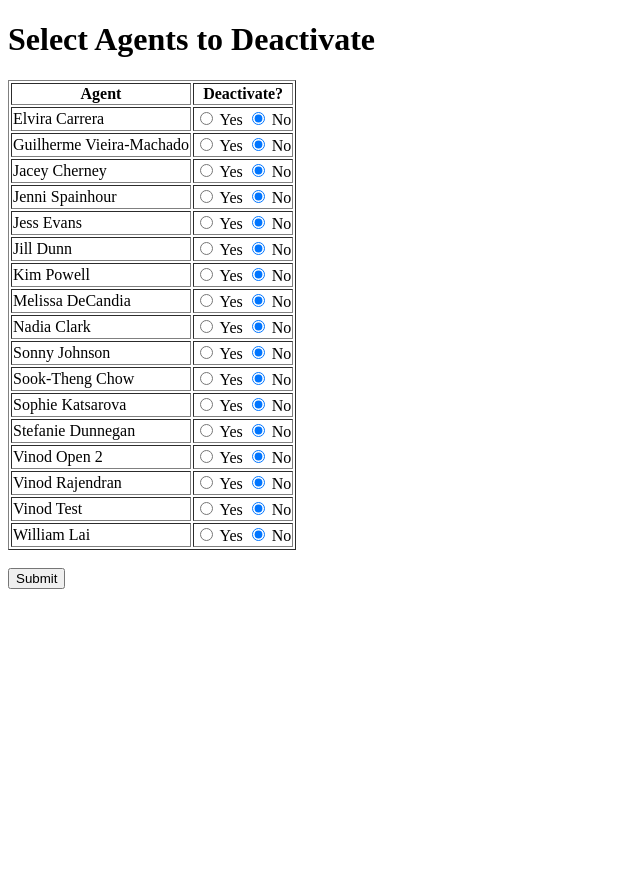
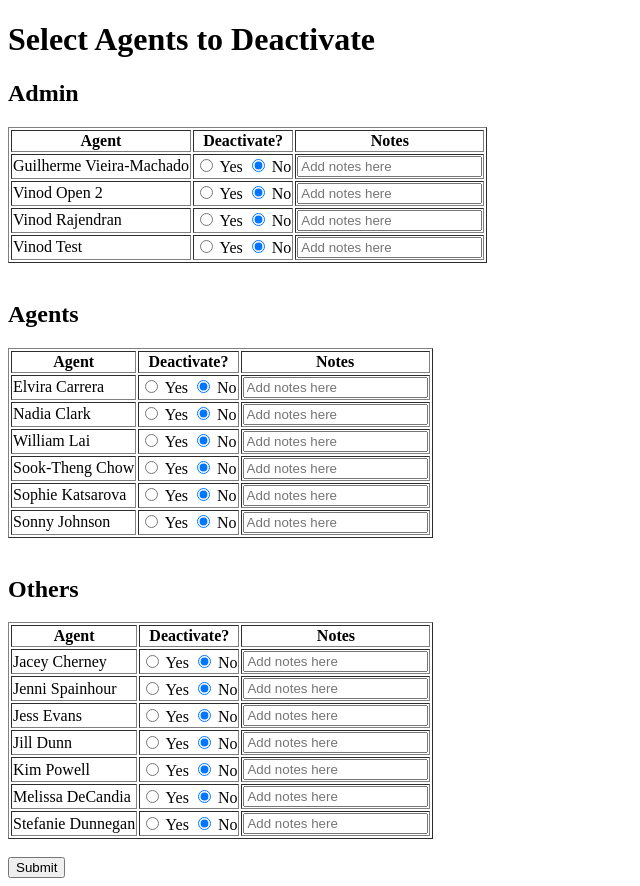
Before and after one commit to guiiids/ts_cleanup, a Flask app: page / in a window 1280 px wide. Shown: the whole page, without its empty margins (0-640 px from the left). Before the commit the page ends 589 px from the top, so only its background shows below. Run offline with Flask 3, Linux system fonts and the light colour scheme.

Commit message:
TeamSupport cleanup.

```diff
--- a/main.py
+++ b/main.py
@@ -1,17 +1,19 @@
-from flask import Flask, render_template, request, redirect, url_for
+from flask import Flask, render_template, request, redirect, url_for, session
 import pandas as pd
 import os
 
 app = Flask(__name__)
+app.secret_key = 'your_secret_key'  # Set a secret key for sessions
 
-# Initial list of agents
-agents = [
-    "Elvira Carrera", "Guilherme Vieira-Machado", "Jacey Cherney", "Jenni Spainhour",
-    "Jess Evans", "Jill Dunn", "Kim Powell", "Melissa DeCandia", "Nadia Clark",
-    "Sonny Johnson", "Sook-Theng Chow", "Sophie Katsarova", "Stefanie Dunnegan",
-    "Vinod Open 2", "Vinod Rajendran", "Vinod Test", "William Lai"
-]
-
+# Initial list of agents grouped by job
+agents = {
+    "Admin": ["Guilherme Vieira-Machado", "Vinod Open 2", "Vinod Rajendran", "Vinod Test"],
+    "Agents": ["Elvira Carrera", "Nadia Clark", "William Lai", "Sook-Theng Chow", "Sophie Katsarova", "Sonny Johnson"],
+    "Others": [
+        "Jacey Cherney", "Jenni Spainhour", "Jess Evans", "Jill Dunn", "Kim Powell",
+        "Melissa DeCandia", "Stefanie Dunnegan"
+    ]
+}
 
 # Route to display the form
 @app.route('/', methods=['GET', 'POST'])
@@ -19,9 +21,20 @@ def index():
     if request.method == 'POST':
         # Process form submission and save to CSV
         deactivation_status = []
-        for agent in agents:
-            status = request.form.get(agent, 'No')
-            deactivation_status.append({'Agent': agent, 'Deactivate?': status})
+        session_data = {}  # Dictionary to store data in session
+
+        for group, names in agents.items():
+            for agent in names:
+                status = request.form.get(f"deactivate_{agent}", 'No')
+                notes = request.form.get(f"notes_{agent}", '')
+
+                # Save each agent's status and notes to session_data
+                session_data[agent] = {'deactivate': status, 'notes': notes}
+
+                deactivation_status.append({'Agent': agent, 'Group': group, 'Deactivate?': status, 'Notes': notes})
+
+        # Save data to session
+        session['form_data'] = session_data
 
         # Save results to a CSV file
         df = pd.DataFrame(deactivation_status)
@@ -29,14 +42,23 @@ def index():
 
         return redirect(url_for('success'))
 
-    # GET method: Display the form
-    return render_template('index.html', agents=agents)
+    # GET method: Display the form with session data if available
+    form_data = session.get('form_data', {})
+    return render_template('index.html', agents=agents, form_data=form_data)
 
 
-# Route to confirm submission
+# Route to display organized output
 @app.route('/success')
 def success():
-    return "Deactivation choices have been saved!"
+    form_data = session.get('form_data', {})
+    accounts_to_deactivate = [(agent, data['notes']) for agent, data in form_data.items() if data['deactivate'] == 'Yes']
+    accounts_to_keep_active = [(agent, data['notes']) for agent, data in form_data.items() if data['deactivate'] == 'No']
+
+    return render_template(
+        'success.html',
+        accounts_to_deactivate=accounts_to_deactivate,
+        accounts_to_keep_active=accounts_to_keep_active
+    )
 
 
 if __name__ == "__main__":
--- a/templates/index.html
+++ b/templates/index.html
@@ -7,26 +7,36 @@
 <body>
     <h1>Select Agents to Deactivate</h1>
     <form method="POST">
+        {% for group, names in agents.items() %}
+            <h2>{{ group }}</h2>
             <table border="1">
                 <tr>
                     <th>Agent</th>
                     <th>Deactivate?</th>
+                    <th>Notes</th>
                 </tr>
-            {% for agent in agents %}
+                {% for agent in names %}
                 <tr>
                     <td>{{ agent }}</td>
                     <td>
                         <label>
-                        <input type="radio" name="{{ agent }}" value="Yes"> Yes
+                            <input type="radio" name="deactivate_{{ agent }}" value="Yes"
+                                   {% if form_data.get(agent, {}).get('deactivate') == 'Yes' %}checked{% endif %}> Yes
                         </label>
                         <label>
-                        <input type="radio" name="{{ agent }}" value="No" checked> No
+                            <input type="radio" name="deactivate_{{ agent }}" value="No"
+                                   {% if form_data.get(agent, {}).get('deactivate', 'No') == 'No' %}checked{% endif %}> No
                         </label>
+                    </td>
+                    <td>
+                        <input type="text" name="notes_{{ agent }}" placeholder="Add notes here"
+                               value="{{ form_data.get(agent, {}).get('notes', '') }}">
                     </td>
                 </tr>
                 {% endfor %}
             </table>
             <br>
+        {% endfor %}
         <button type="submit">Submit</button>
     </form>
 </body>
```
Also changed, not shown: templates/success.html (added, +26 -0 lines). Lines whose indentation alone changed are shown as unchanged.
